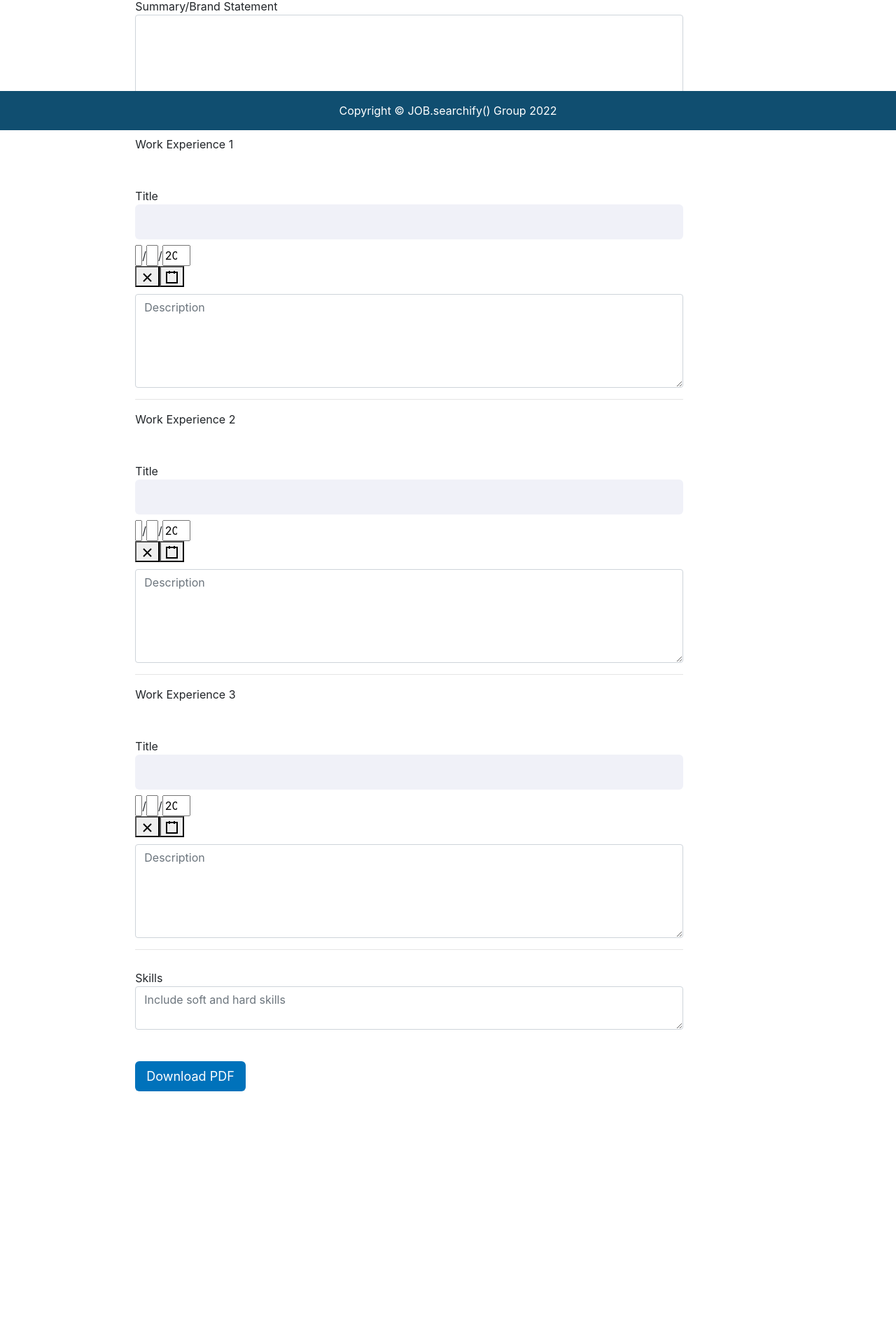
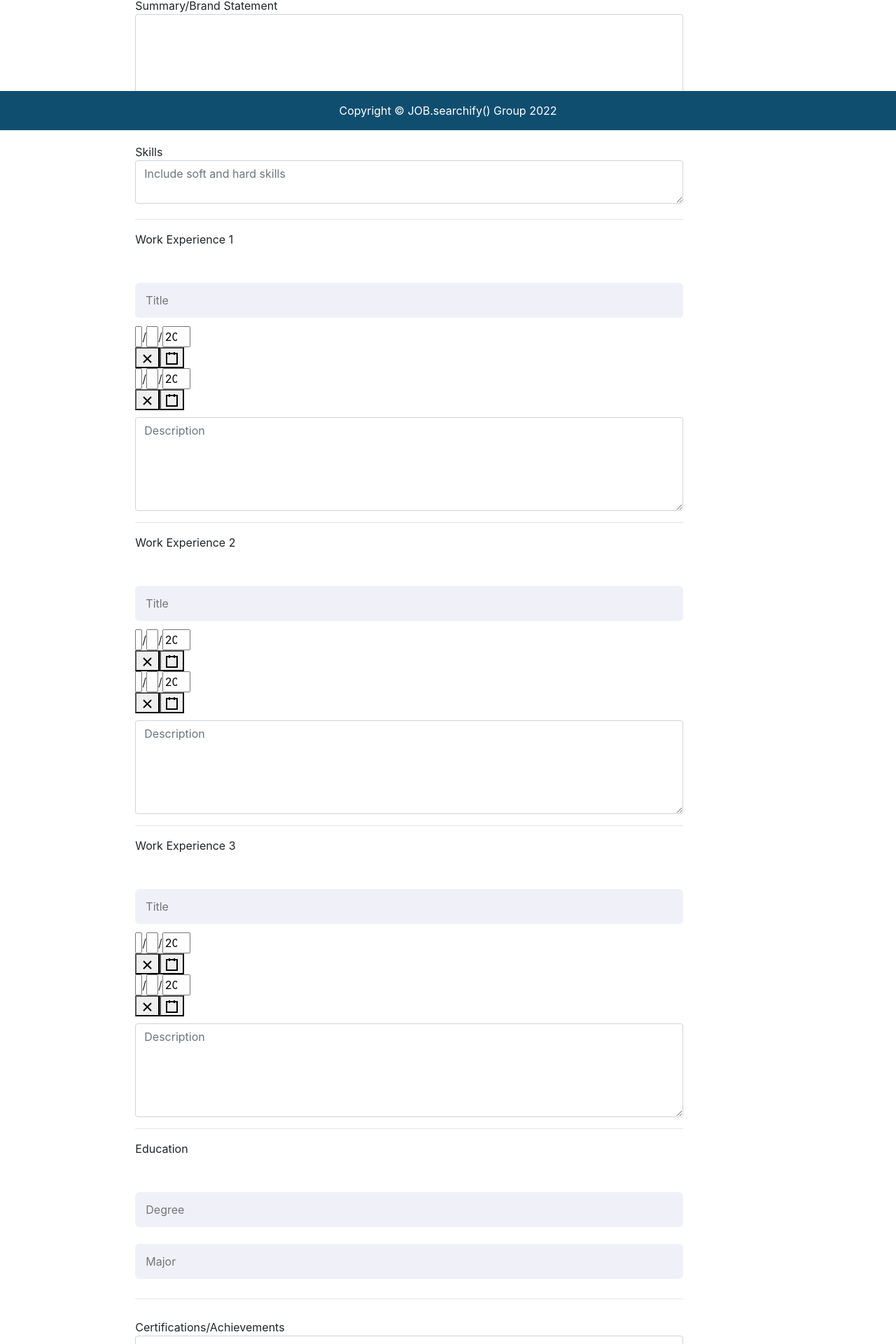
Before and after one commit to caitlinscodes/fgp_job_searchify, a React (Create React App) app: page /resume-builder in a window 1280 px wide. Shown: the part 614-2534 px from the top of the page at 70% size. Before the commit the page ends 2315 px from the top, so only its background shows below. Built offline with nearby package versions, Linux system fonts and the light colour scheme.

Commit message:
Included education and certifications in resume builder.

```diff
--- a/src/components/Resume.jsx
+++ b/src/components/Resume.jsx
@@ -44,11 +44,10 @@ function Resume() {
   return (
     <div className="resume">
       <div class="container">
-        {/* <h1 class="font-weight-heavy">Resume</h1> */}
           <div class="content">
 
             <div class="right-side">
-              <div class="topic-text">Build Your Resume!</div>
+              <h1 class="topic-text">Build Your Resume!</h1>
               <p>Fill in the form to generate your resume into a PDF.</p>
               <form action="https://formspree.io/f/xnqwlaaj" method="POST">
                 <label class="input-box">Name
@@ -71,39 +70,54 @@ function Resume() {
                   <textarea class="form-control" rows="5" name="summary"></textarea>
                 </label>
                 <hr/>
+                <label class="input-box">Skills
+                  <textarea class="form-control" rows="2" name="skills" placeholder="Include soft and hard skills">
+                  </textarea>
+                </label>
+                <hr/>
                 <div class="input-box">Work Experience 1</div>
-                  <label class="input-box">Title
-                    <input type="text" name="title" />
+                  <label class="input-box">
+                    <input type="text" name="title" placeholder="Title"/>
                   </label>
                   <div class="dates">
                     <DatePicker onChange={onChange} value={value} />
+                    <DatePicker onChange={onChange} value={value} />
                   </div>
-                    <textarea class="form-control" rows="5" name="experience" placeholder="Description">
+                  <textarea class="form-control" rows="5" name="experience" placeholder="Description">
                   </textarea>
                 <hr/>
                 <div class="input-box">Work Experience 2</div>
-                  <label class="input-box">Title
-                    <input type="text" name="title" />
+                  <label class="input-box">
+                    <input type="text" name="title" placeholder="Title"/>
                   </label>
                   <div class="dates">
+                    <DatePicker onChange={onChange} value={value} />
                     <DatePicker onChange={onChange} value={value} />
                   </div>
                     <textarea class="form-control" rows="5" name="experience" placeholder="Description">
                   </textarea>
                 <hr/>
                 <div class="input-box">Work Experience 3</div>
-                  <label class="input-box">Title
-                    <input type="text" name="title" />
+                  <label class="input-box">
+                    <input type="text" name="title" placeholder="Title"/>
                   </label>
                   <div class="dates">
+                    <DatePicker onChange={onChange} value={value} />
                     <DatePicker onChange={onChange} value={value} />
                   </div>
                     <textarea class="form-control" rows="5" name="experience" placeholder="Description">
                   </textarea>
                 <hr/>
-                <label class="input-box">Skills
-                  <textarea class="form-control" rows="2" name="skills" placeholder="Include soft and hard skills">
-
+                <div class="input-box">Education</div>
+                  <label class="input-box">
+                    <input type="text" name="degree" placeholder="Degree"/>
+                  </label>
+                  <label class="input-box">
+                    <input type="text" name="major" placeholder="Major"/>
+                  </label>
+                <hr/>
+                <label class="input-box">Certifications/Achievements
+                  <textarea class="form-control" rows="2" name="certification">
                   </textarea>
                 </label>
                 <div>
--- a/src/index.css
+++ b/src/index.css
@@ -66,7 +66,7 @@ a:hover {
   padding-top: 6px;
 }
 .dates {
-  margin-top: 20px;
+  /* margin-top: 10px; */
   margin-bottom: 10px;
 }
 .right-side input.button{
```
